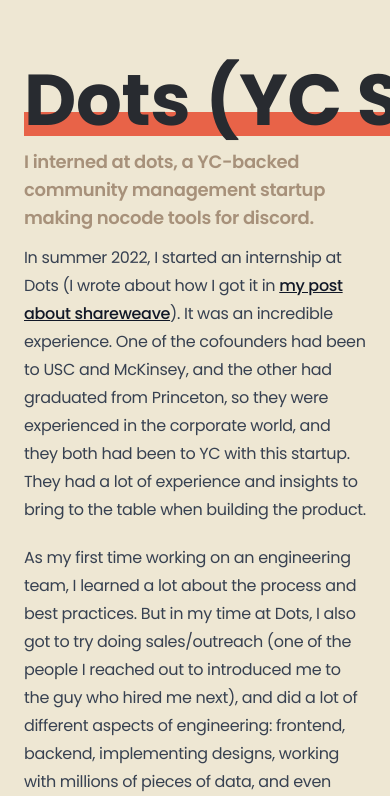
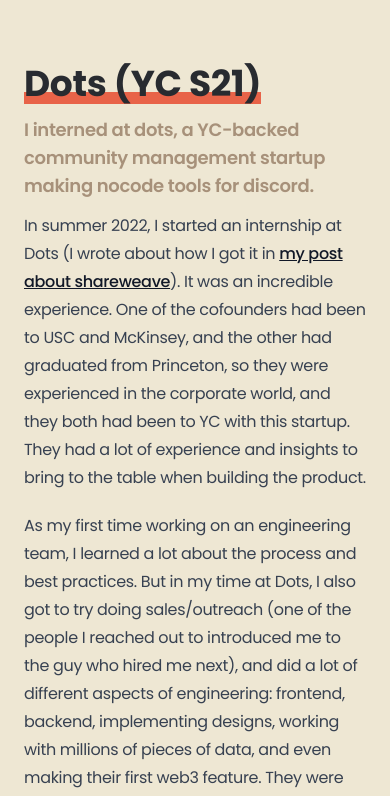
Before and after one commit to code3z/new-portfolio, a Next.js app: page /dots in a window 390 px wide. Shown: the top 796 px of the page. Built offline with nearby package versions, Linux system fonts and the light colour scheme.

Commit message:
fix: sun on mobile

```diff
--- a/components/WritingLayout.tsx
+++ b/components/WritingLayout.tsx
@@ -24,11 +24,9 @@
         animate={{ x: 0, opacity: 1 }}
         exit={{ x: 100, opacity: 0 }}
       >
-        <div className="w-min">
-          <h1 className="text-7xl font-bold whitespace-nowrap">
-            {roleData?.org}
-          </h1>
-          <div className="bg-theme-red/90 w-full h-6 -mt-6" />
+        <div className="w-fit">
+          <h1 className="text-4xl sm:text-7xl font-bold">{roleData?.org}</h1>
+          <div className="bg-theme-red/90 w-full h-3 sm:h-6 -mt-3 sm:-mt-6" />
         </div>
         <p className="text-tan text-lg font-semibold mt-3 max-w-2xl">
           {roleData?.description}
@@ -40,7 +38,7 @@
         animate={{ rotate: 0 }}
         exit={{ rotate: 90 * 2 }}
         transition={{ duration: 2 }}
-        className="absolute -bottom-48 -right-48 w-96 h-96"
+        className="-mb-64 lg:mb-0 mx-auto sm:-mr-48 lg:m-0 lg:absolute -bottom-48 -right-48 w-96 h-96"
       >
         <Image src={sun} alt="" className="" />
       </motion.div>
```
